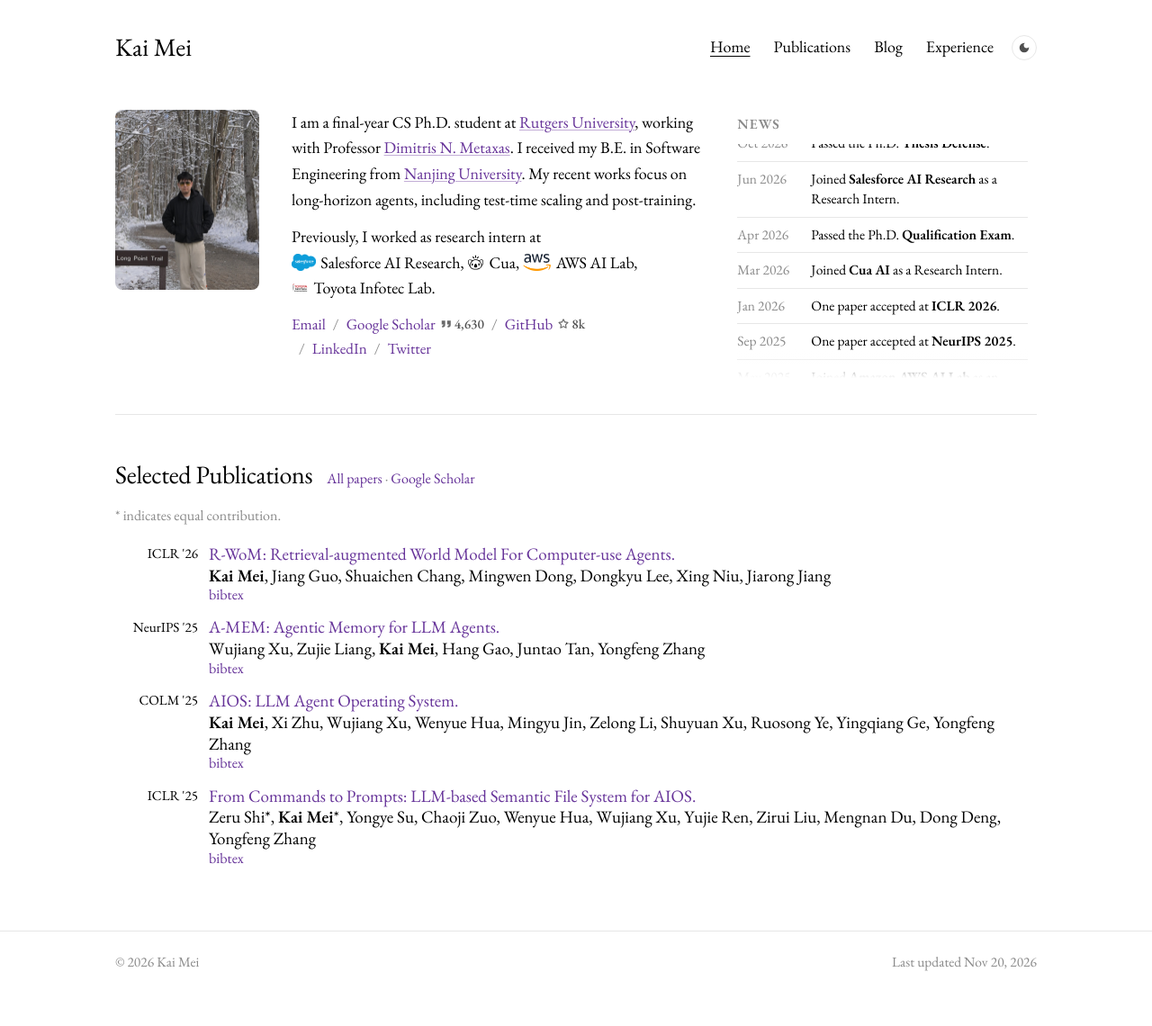
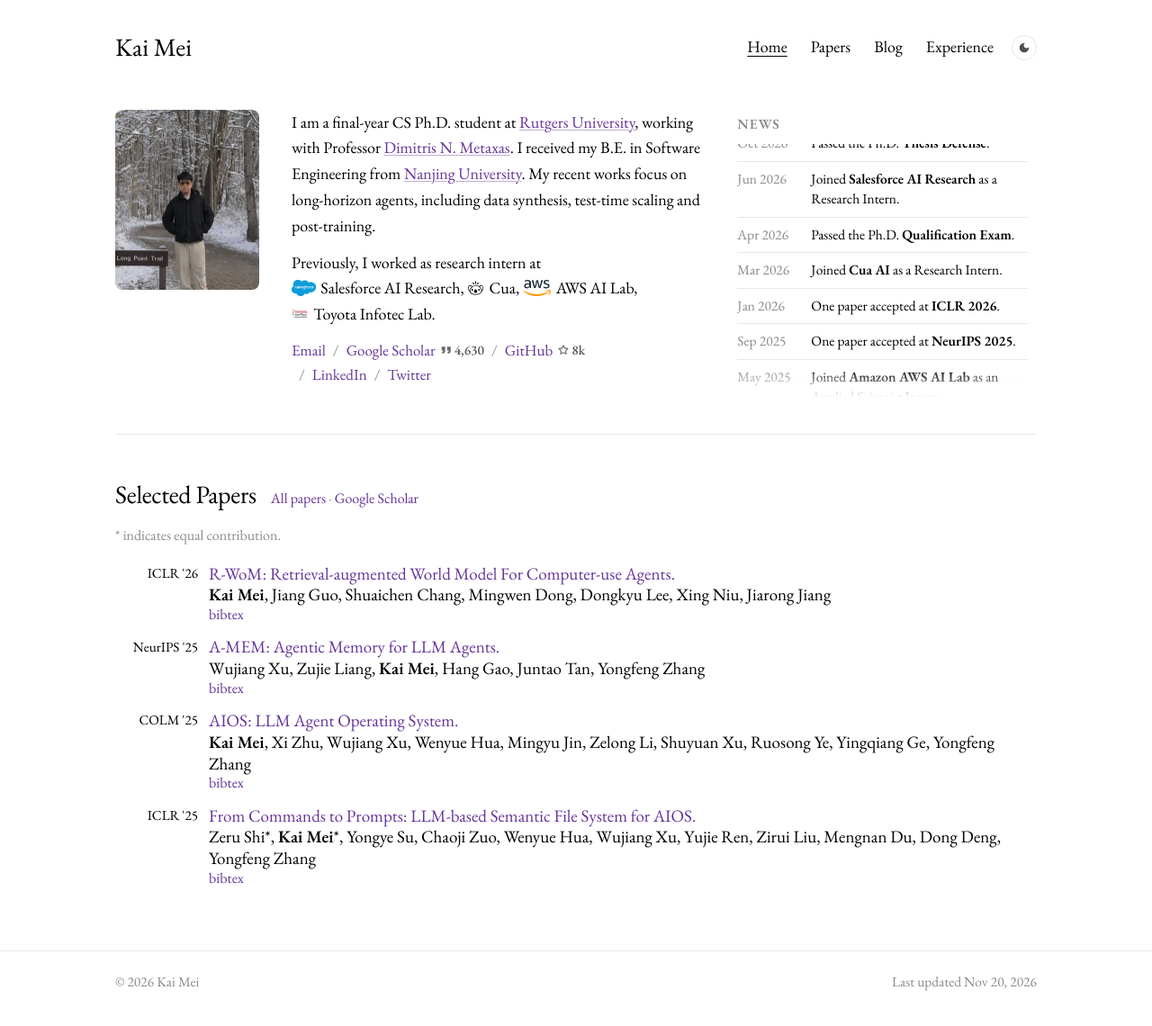
Before and after one commit to dongyuanjushi/dongyuanjushi.github.io, a Jekyll site: the page built from index.md, in a window 1280 px wide. Shown: the whole page at 90% size. Built offline with Jekyll 4.4.1, drawn with Linux system fonts in a browser that asks for light colours; before the commit the page ends 1118 px from its top, so only the background shows below that.

Commit message:
Rename Publications to Papers; update news and bio
Co-Authored-By: Claude Opus 5.5 <noreply@anthropic.com>

```diff
--- a/_config.yml
+++ b/_config.yml
@@ -1,6 +1,6 @@
 # ---------------------------------------------------------------
 # Site-wide settings. Most day-to-day edits happen in the .md files
-# (index.md, publications.md, experience.md, _includes/news.md,
+# (index.md, papers.md, experience.md, _includes/news.md,
 # _publications/*.md). Restart `jekyll serve` after editing this file.
 # ---------------------------------------------------------------
 
--- a/_includes/news.md
+++ b/_includes/news.md
@@ -1,4 +1,4 @@
-- **Nov 2026** One paper accepted at **EMNLP 2026 Findings**.
+- **Nov 2026** Two papers accepted at **EMNLP 2026 Findings**.
 - **Oct 2026** Passed the Ph.D. **Thesis Defense**.
 - **Jun 2026** Joined **Salesforce AI Research** as a Research Intern.
 - **Apr 2026** Passed the Ph.D. **Qualification Exam**.
--- a/_layouts/home.html
+++ b/_layouts/home.html
@@ -42,8 +42,8 @@ layout: default
 {% if picked.size > 0 %}
 <section class="block">
   <div class="head">
-    <h2>Selected Publications</h2>
-    <span class="aside"><a href="{{ '/publications/' | relative_url }}">All papers</a> · <a href="{{ site.scholar }}" target="_blank" rel="noopener">Google Scholar</a></span>
+    <h2>Selected Papers</h2>
+    <span class="aside"><a href="{{ '/papers/' | relative_url }}">All papers</a> · <a href="{{ site.scholar }}" target="_blank" rel="noopener">Google Scholar</a></span>
   </div>
   <p class="note">* indicates equal contribution.</p>
   <div class="prose">{% include publication-list.html items=picked %}</div>
--- a/index.md
+++ b/index.md
@@ -4,7 +4,7 @@ title: Home
 nav_order: 1
 # News items live in _includes/news.md. Set either option to false to hide that block.
 news: true
-# "Selected Publications" on this page: file names from _publications/ (without .md),
+# "Selected Papers" on this page: file names from _publications/ (without .md),
 # shown in this order. Adding a new paper file does NOT add it here; list it explicitly.
 # Remove all entries (or set to false) to hide the section.
 selected_publications:
@@ -15,6 +15,6 @@ selected_publications:
 experience: false    # internships at the bottom (from _includes/internships.md)
 ---
 
-I am a final-year CS Ph.D. student at [Rutgers University](https://www.rutgers.edu/), working with Professor [Dimitris N. Metaxas](https://scholar.google.com/citations?user=a7VNhCIAAAAJ&hl=en&oi=ao). I received my B.E. in Software Engineering from [Nanjing University](https://www.nju.edu.cn/). My recent works focus on long-horizon agents, including test-time scaling and post-training.
+I am a final-year CS Ph.D. student at [Rutgers University](https://www.rutgers.edu/), working with Professor [Dimitris N. Metaxas](https://scholar.google.com/citations?user=a7VNhCIAAAAJ&hl=en&oi=ao). I received my B.E. in Software Engineering from [Nanjing University](https://www.nju.edu.cn/). My recent works focus on long-horizon agents, including data synthesis, test-time scaling and post-training.
 
 Previously, I worked as research intern at <span class="co">![](/files/logos/salesforce.png)Salesforce AI Research</span>, <span class="co">![](/files/logos/cua.svg){: .mono}Cua</span>, <span class="co">![](/files/logos/aws.png)AWS AI Lab</span>, <span class="co">![](/files/logos/toyota.png)Toyota Infotec Lab</span>.
```
Also changed, not shown: papers.md (renamed from publications.md, +2 -2 lines), publications-redirect.html (added, +10 -0 lines), README.md.
